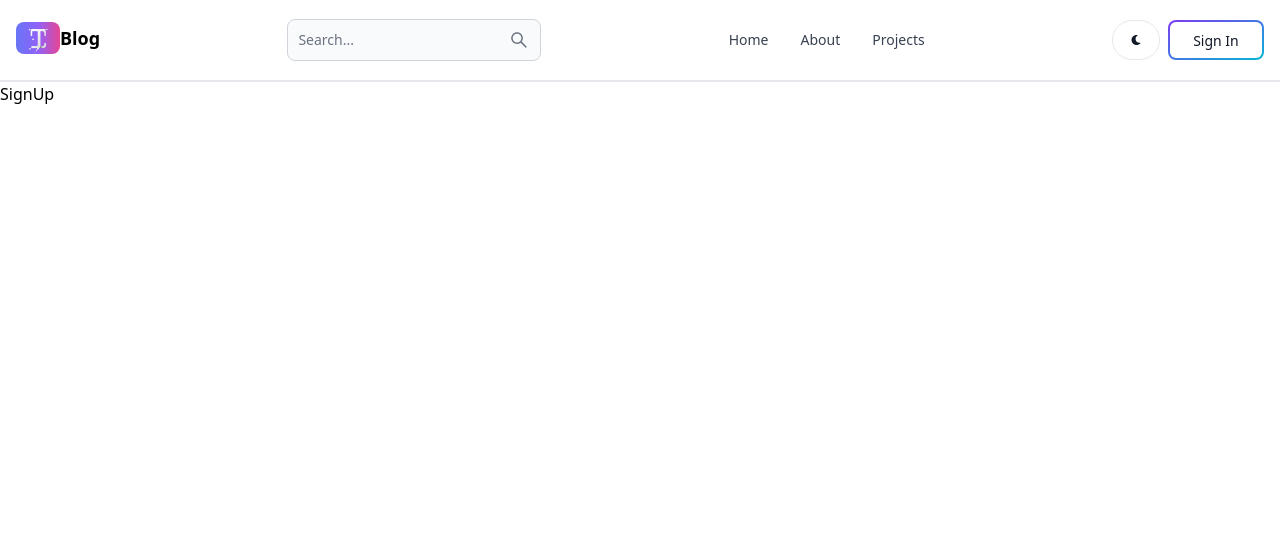
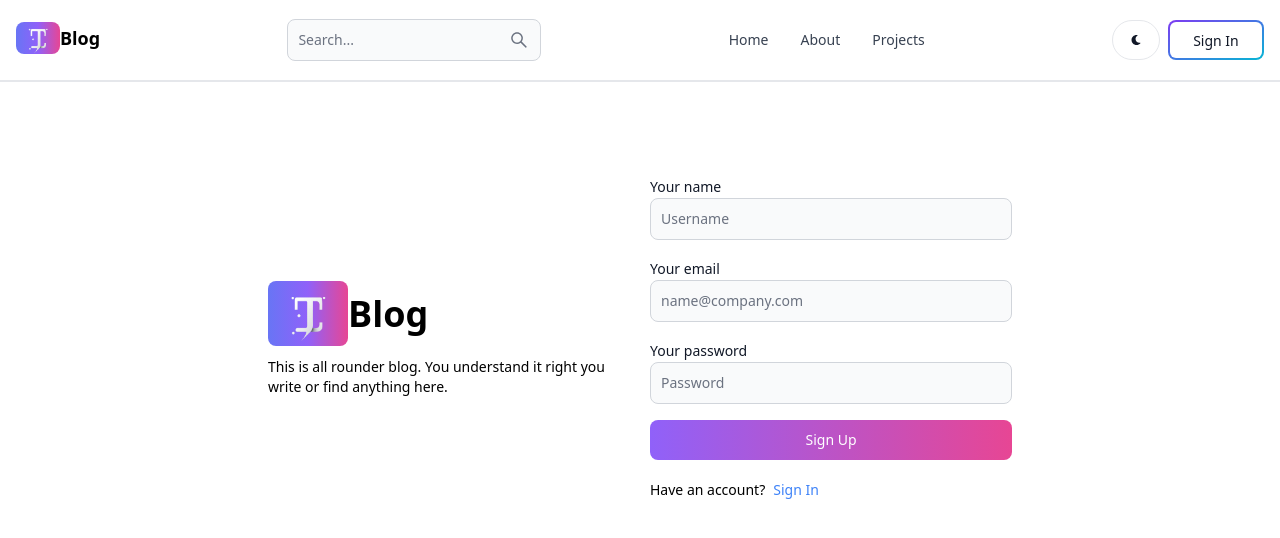
Before and after one commit to Tarun2799/AllRounderBlog, a React (Vite) app in the folder client/: page /sign-up in a window 1280 px wide. Shown: the top 538 px of the page. Built offline with nearby package versions, Linux system fonts and the light colour scheme.

Commit message:
created sign up page ui.

```diff
--- a/client/src/pages/SignUp.jsx
+++ b/client/src/pages/SignUp.jsx
@@ -1,7 +1,57 @@
+import { Button, Label, TextInput } from 'flowbite-react'
 import React from 'react'
+import { Link } from 'react-router-dom'
 
 export default function SignUp() {
   return (
-    <div>SignUp</div>
+    <div className='min-h-screen mt-20'>
+      <div className="flex p-3 max-w-3xl mx-auto flex-col gap-5 md:flex-row md:items-center">
+        {/* left side */}
+        <div className="flex-1">
+        <Link to='/' className='text-4xl font-bold dark:text-white'>
+            <span className='py-2 bg-gradient-to-r from-indigo-500 via-purple-500 to-pink-500 rounded-lg'><img src="./TJ_LOGO.png" alt="logo" className='w-20 inline' /></span>Blog
+        </Link>
+        <p className='text-sm'>
+          This is all rounder blog. You understand it right you write or find anything here.
+        </p>
+        </div>
+        {/* right side */}
+        <div className="flex-1">
+          <form className='flex flex-col gap-4'>
+            <div className="">
+              <Label value='Your name'/>
+              <TextInput
+              type='text'
+              placeholder='Username'
+              id='username'
+              />
+            </div>
+            <div className="">
+              <Label value='Your email'/>
+              <TextInput
+              type='email'
+              placeholder='name@company.com'
+              id='email'
+              />
+            </div>
+            <div className="">
+              <Label value='Your password'/>
+              <TextInput
+              type='password'
+              placeholder='Password'
+              id='password'
+              />
+            </div>
+            <Button gradientDuoTone='purpleToPink' type='submit'>
+              Sign Up
+            </Button>
+          </form>
+          <div className="flex gap-2 mt-5 text-sm">
+            <span>Have an account?</span>
+            <Link to="/sign-in" className='text-blue-500'>Sign In</Link>
+          </div>
+        </div>
+      </div>
+    </div>
   )
 }
```
